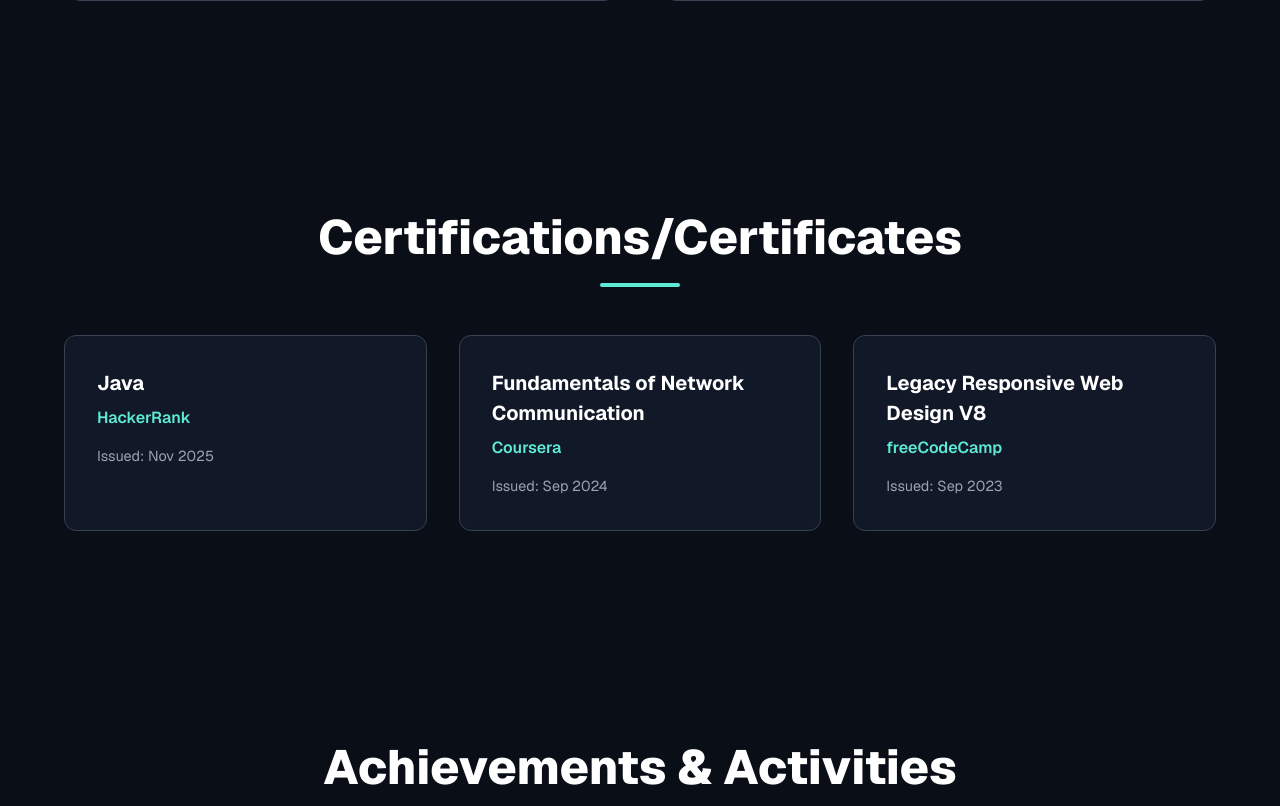
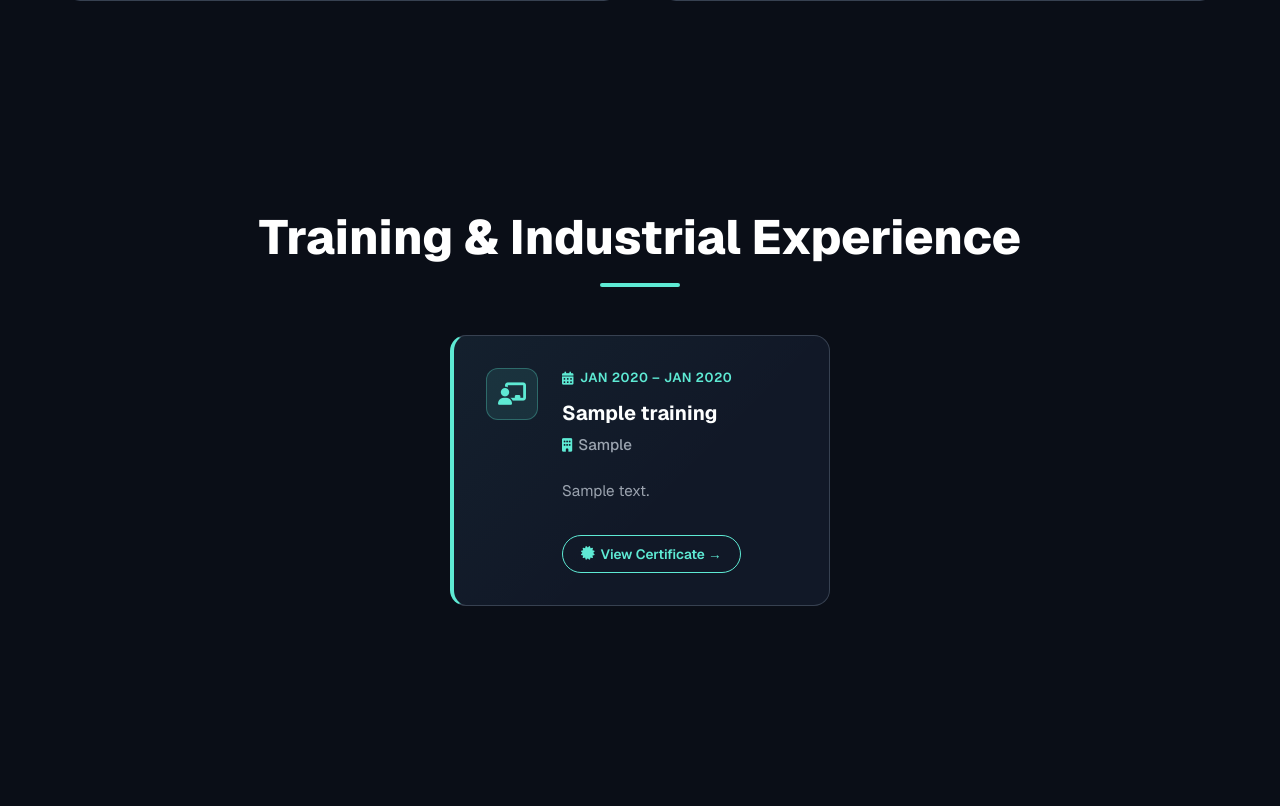
Before and after one commit to Ayush12708/My_Portfolio, a Django app: page / in a window 1280 px wide; the page is wider, and only the part inside the window is pictured. Shown: the part 3129-3935 px from the top of that part. Run offline with Django 5.2, Linux system fonts and the light colour scheme; data comes from the database, SQL or seed files in the repository; tables that the repository leaves empty hold one stand-in row (values such as "Sample post"); grey boxes marked "Sample" are stand-in pictures.

Commit message:
Add Training & Industrial Experience section
- Add Training model with title, organization, description, dates, certificate URL
- Add migration 0009_training
- Update views.py to pass trainings to template context
- Add Training section to index.html after Projects section
- Add premium CSS styles for training cards
- Register Training in Django admin

```diff
--- a/portfolio/models.py
+++ b/portfolio/models.py
@@ -88,6 +88,20 @@ class Achievement(models.Model):
     def __str__(self):
         return self.title
 
+class Training(models.Model):
+    title = models.CharField(max_length=200)
+    organization = models.CharField(max_length=200)
+    description = models.TextField()
+    start_date = models.DateField()
+    end_date = models.DateField(blank=True, null=True)
+    certificate_url = models.URLField(blank=True, null=True)
+
+    class Meta:
+        ordering = ['-start_date']
+
+    def __str__(self):
+        return f"{self.title} at {self.organization}"
+
 class ContactMessage(models.Model):
     name = models.CharField(max_length=100)
     email = models.EmailField()
--- a/portfolio/static/portfolio/style.css
+++ b/portfolio/static/portfolio/style.css
@@ -751,3 +751,148 @@ footer h2 {
 .cert-card a:hover {
     color: var(--accent-color);
 }
+
+/* =============================================
+   Training & Industrial Experience Section
+   ============================================= */
+.training-grid {
+    display: grid;
+    grid-template-columns: repeat(auto-fit, minmax(380px, 1fr));
+    gap: 2.5rem;
+    max-width: 1200px;
+    margin: 0 auto;
+}
+
+.training-card {
+    display: flex;
+    gap: 1.5rem;
+    background: var(--card-bg);
+    border: 1px solid var(--border-color);
+    border-left: 4px solid var(--accent-color);
+    border-radius: 16px;
+    padding: 2rem;
+    transition: all 0.4s ease;
+    position: relative;
+    overflow: hidden;
+}
+
+.training-card::before {
+    content: '';
+    position: absolute;
+    inset: 0;
+    background: linear-gradient(135deg, rgba(94, 234, 212, 0.04) 0%, transparent 60%);
+    pointer-events: none;
+}
+
+.training-card:hover {
+    transform: translateY(-8px);
+    border-left-color: var(--accent-color);
+    border-color: var(--accent-color);
+    box-shadow: 0 20px 40px rgba(0, 0, 0, 0.4), 0 0 20px var(--accent-glow);
+}
+
+.training-icon {
+    flex-shrink: 0;
+    width: 52px;
+    height: 52px;
+    background: rgba(94, 234, 212, 0.1);
+    border: 1px solid rgba(94, 234, 212, 0.3);
+    border-radius: 12px;
+    display: flex;
+    align-items: center;
+    justify-content: center;
+    transition: all 0.3s ease;
+}
+
+.training-icon i {
+    font-size: 1.4rem;
+    color: var(--accent-color);
+}
+
+.training-card:hover .training-icon {
+    background: rgba(94, 234, 212, 0.2);
+    box-shadow: 0 0 15px var(--accent-glow);
+}
+
+.training-body {
+    flex: 1;
+    display: flex;
+    flex-direction: column;
+    gap: 0.5rem;
+}
+
+.training-date {
+    font-size: 0.82rem;
+    color: var(--accent-color);
+    font-weight: 600;
+    letter-spacing: 0.5px;
+    display: flex;
+    align-items: center;
+    gap: 6px;
+    text-transform: uppercase;
+}
+
+.training-title {
+    font-size: 1.25rem;
+    font-weight: 700;
+    color: #fff;
+    line-height: 1.3;
+    margin-top: 0.25rem;
+}
+
+.training-org {
+    font-size: 0.95rem;
+    color: var(--text-secondary);
+    font-weight: 500;
+    display: flex;
+    align-items: center;
+    gap: 6px;
+}
+
+.training-org i {
+    color: var(--accent-color);
+    font-size: 0.85rem;
+}
+
+.training-desc {
+    margin-top: 0.75rem;
+    color: var(--text-secondary);
+    font-size: 0.95rem;
+    line-height: 1.8;
+}
+
+.training-desc p {
+    margin-bottom: 0.4rem;
+}
+
+.training-cert-link {
+    display: inline-flex;
+    align-items: center;
+    gap: 6px;
+    margin-top: 1rem;
+    padding: 8px 18px;
+    border-radius: 20px;
+    border: 1px solid var(--accent-color);
+    color: var(--accent-color) !important;
+    font-size: 0.85rem;
+    font-weight: 600;
+    text-decoration: none;
+    transition: all 0.3s ease;
+    width: fit-content;
+}
+
+.training-cert-link:hover {
+    background: var(--accent-color);
+    color: #0a0e17 !important;
+    box-shadow: 0 5px 15px var(--accent-glow);
+    transform: translateY(-2px);
+}
+
+@media (max-width: 768px) {
+    .training-grid {
+        grid-template-columns: 1fr;
+    }
+    .training-card {
+        flex-direction: column;
+    }
+}
--- a/portfolio/templates/portfolio/index.html
+++ b/portfolio/templates/portfolio/index.html
@@ -22,6 +22,7 @@
                 <li><a href="#about">About</a></li>
                 <li><a href="#skills">Skills</a></li>
                 <li><a href="#projects">Projects</a></li>
+                <li><a href="#training">Training</a></li>
                 <li><a href="#certifications">Certifications</a></li>
                 <li><a href="#achievements">Achievements</a></li>
                 <li><a href="#education">Education</a></li>
@@ -149,6 +150,37 @@
     </section>
 
 
+    <!-- Training Section -->
+    <section id="training">
+        <h2 class="section-title">Training & Industrial Experience</h2>
+        <div class="training-grid">
+            {% for training in trainings %}
+            <div class="training-card">
+                <div class="training-icon">
+                    <i class="fas fa-chalkboard-teacher"></i>
+                </div>
+                <div class="training-body">
+                    <div class="training-date">
+                        <i class="fas fa-calendar-alt"></i>
+                        {{ training.start_date|date:"M Y" }}{% if training.end_date %} &ndash; {{ training.end_date|date:"M Y" }}{% endif %}
+                    </div>
+                    <h3 class="training-title">{{ training.title }}</h3>
+                    <h4 class="training-org"><i class="fas fa-building"></i> {{ training.organization }}</h4>
+                    <div class="training-desc">{{ training.description|linebreaks }}</div>
+                    {% if training.certificate_url %}
+                    <a href="{{ training.certificate_url }}" target="_blank" class="training-cert-link">
+                        <i class="fas fa-certificate"></i> View Certificate &rarr;
+                    </a>
+                    {% endif %}
+                </div>
+            </div>
+            {% empty %}
+            <p>No training entries added yet.</p>
+            {% endfor %}
+        </div>
+    </section>
+
+
     <section id="certifications">
         <h2 class="section-title">Certifications/Certificates</h2>
         <div class="cert-grid">
--- a/portfolio/views.py
+++ b/portfolio/views.py
@@ -2,7 +2,7 @@ from django.shortcuts import render, redirect
 from django.contrib import messages
 from django.core.mail import send_mail
 from django.conf import settings
-from .models import Project, Skill, Experience, Education, ProfileLink, Certification, Achievement, ContactMessage, UserProfile
+from .models import Project, Skill, Experience, Education, ProfileLink, Certification, Achievement, ContactMessage, UserProfile, Training
 
 def debug_view(request):
     try:
@@ -57,6 +57,7 @@ def index(request):
     links = ProfileLink.objects.all()
     certifications = Certification.objects.all()
     achievements = Achievement.objects.all()
+    trainings = Training.objects.all()
     profile = UserProfile.objects.first()
 
     context = {
@@ -70,6 +71,7 @@ def index(request):
         'links': links,
         'certifications': certifications,
         'achievements': achievements,
+        'trainings': trainings,
         'profile': profile,
     }
     return render(request, 'portfolio/index.html', context)
```
Also changed, not shown: portfolio/admin.py (+7 -1 lines), portfolio/migrations/0009_training.py (added).
